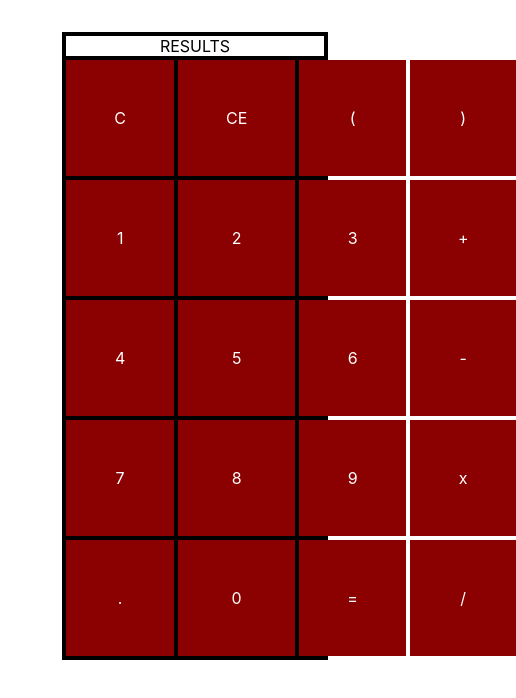
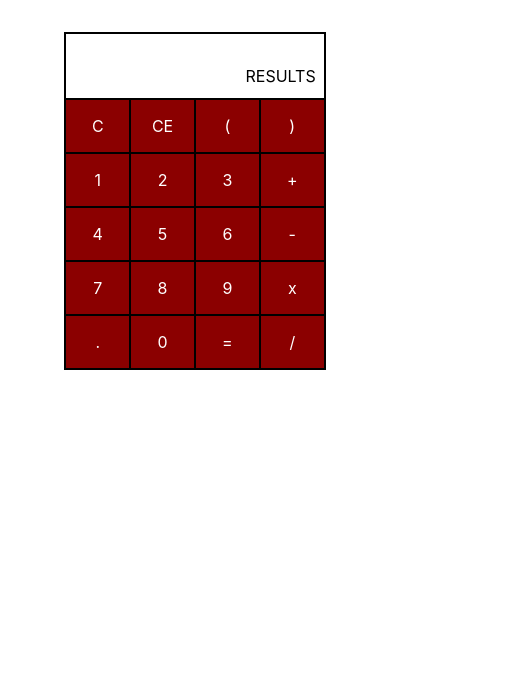
Before and after one commit to dforestell/React-calc, a React (Create React App) app: page / in a window 390 px wide. Shown: the top 698 px of the page, 516 px wide, since content can reach past the window. Built offline with nearby package versions, Linux system fonts and the light colour scheme.

Commit message:
add media queries to help with responsiveness

```diff
--- a/src/App.css
+++ b/src/App.css
@@ -10,8 +10,11 @@
   margin-top: 2em;
 }
 
-.result{
-  margin: 2em;
+.results{
+  text-align: right;
+  margin-top: 2em;
+  padding-right: .5em;
+  height: 2em;
 }
 
 .key-container{
@@ -20,14 +23,27 @@
   display: grid;
   grid-template-columns: repeat(4, 1fr);
   grid-gap: 4px;
-  grid-auto-rows: minmax(100px, auto);
   align-items: center;
   border-top: 4px solid black;
 }
 
 .calc-key{
+  font-size: 1em;
   background-color: darkred;
   vertical-align: center;
-  padding: 3rem;
+  padding: 3em;
   text-align: center;
 }
+
+@media (max-width: 675px){
+  .calc-key{ padding: 2em; }
+  .key-container{
+    grid-gap: 2px;
+    border-top: 2px solid black;
+   }
+   .calculator-container{ border: 2px solid black; }
+}
+
+@media (max-width: 500px){
+  .calc-key{ padding: 1em; }
+}
```
